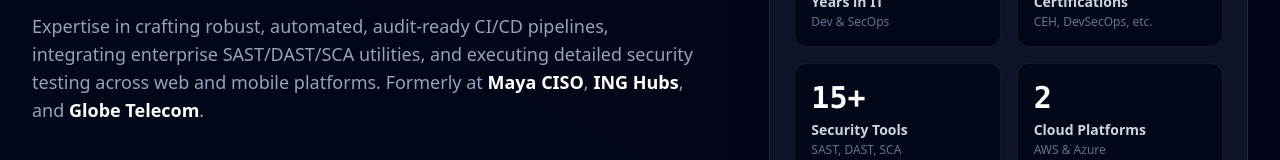
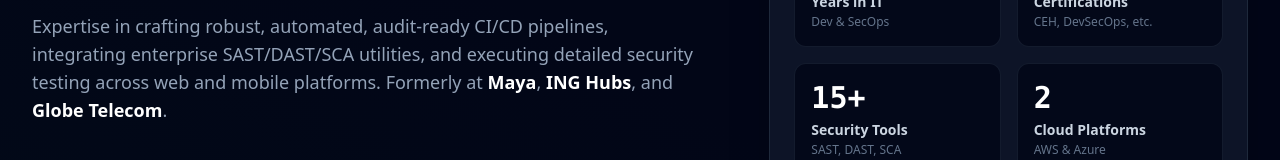
Before and after one commit to akosicedzkii/cedprofile, a React (Vite) app: page / in a window 1280 px wide. Shown: the part 343-503 px from the top of the page. Built offline with nearby package versions, Linux system fonts and the light colour scheme.

Commit message:
chore: rename Maya CISO to Maya

```diff
--- a/App.jsx
+++ b/App.jsx
@@ -94,7 +94,7 @@
     },
     {
       role: "DevSecOps / AppSec Consultant",
-      company: "Maya (Office of the CISO)",
+      company: "Maya",
       location: "Mandaluyong City, Philippines",
       period: "January 2022 - June 2023",
       duties: [
@@ -364,7 +364,7 @@
               </h2>
 
               <p className="text-slate-400 text-base sm:text-lg max-w-2xl mx-auto lg:mx-0 leading-relaxed">
-                Expertise in crafting robust, automated, audit-ready CI/CD pipelines, integrating enterprise SAST/DAST/SCA utilities, and executing detailed security testing across web and mobile platforms. Formerly at <span className="text-white font-semibold">Maya CISO</span>, <span className="text-white font-semibold">ING Hubs</span>, and <span className="text-white font-semibold">Globe Telecom</span>.
+                Expertise in crafting robust, automated, audit-ready CI/CD pipelines, integrating enterprise SAST/DAST/SCA utilities, and executing detailed security testing across web and mobile platforms. Formerly at <span className="text-white font-semibold">Maya</span>, <span className="text-white font-semibold">ING Hubs</span>, and <span className="text-white font-semibold">Globe Telecom</span>.
               </p>
 
               <div className="flex flex-wrap items-center justify-center lg:justify-start gap-4 pt-4">
```
